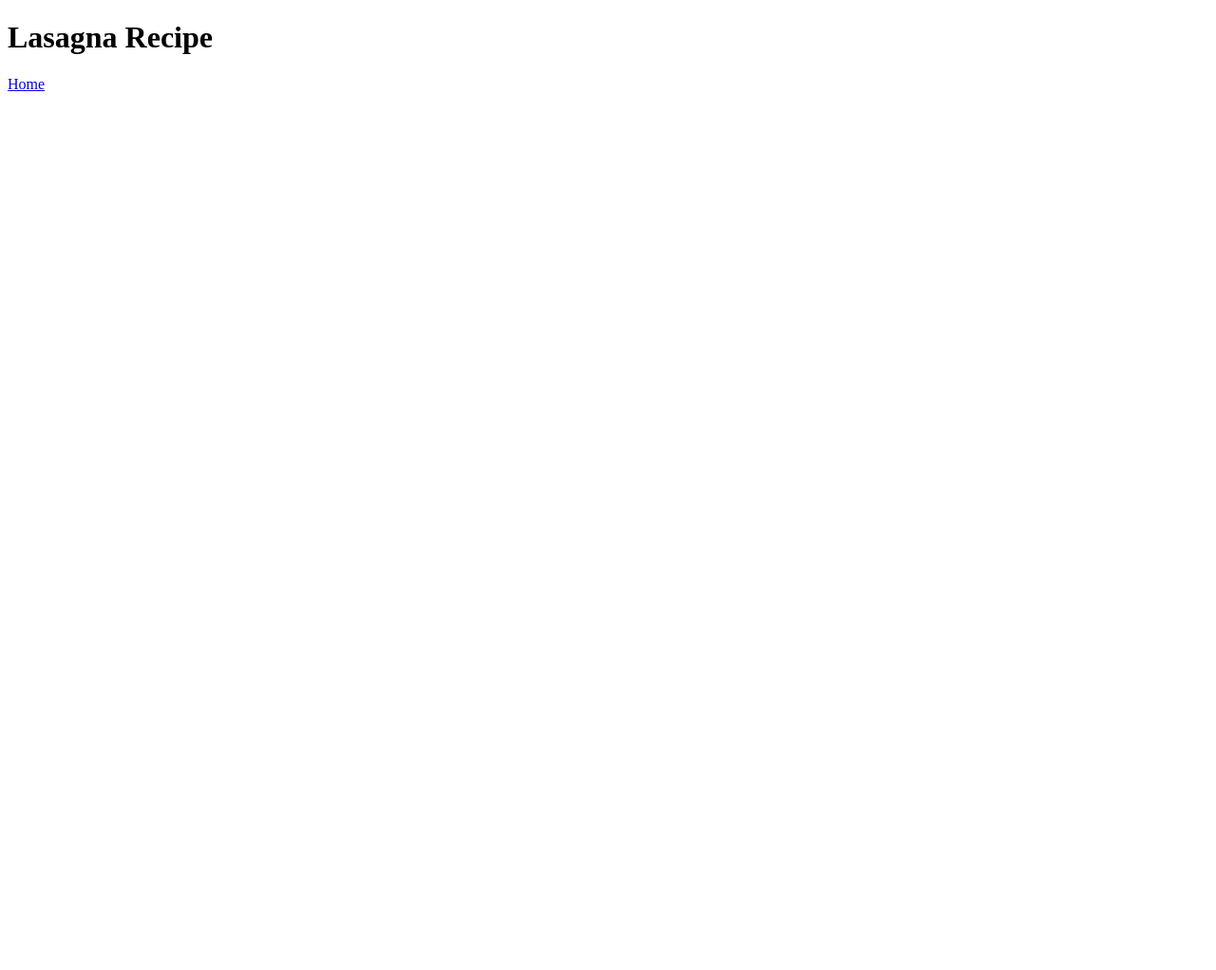
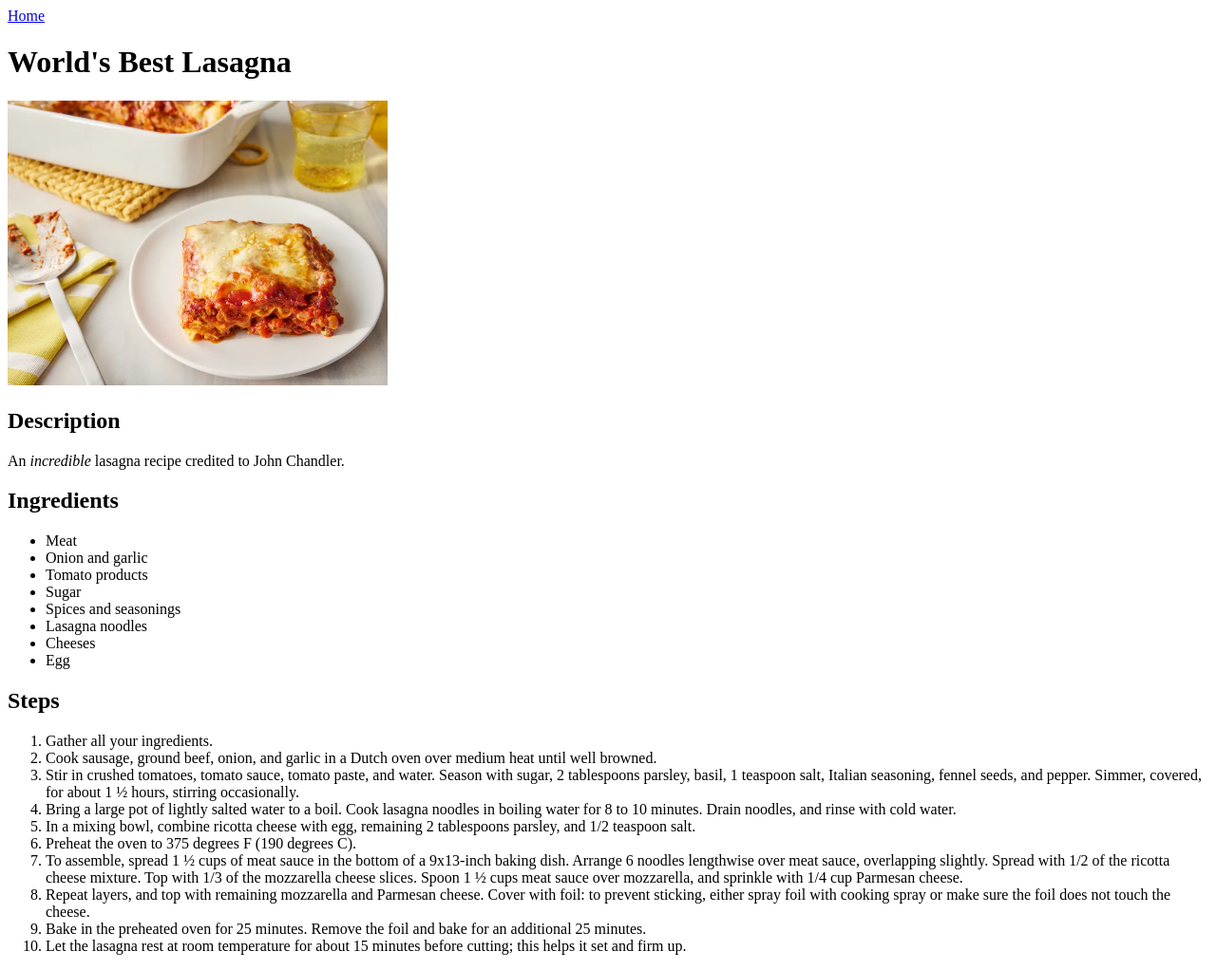
Before and after one commit to SpeakBoy/odin-recipes, a plain HTML site: page recipes/lasagna.html in a window 1280 px wide. Shown: the whole page at 95% size. Before the commit the page ends 800 px from the top, so only its background shows below. Drawn offline with Linux system fonts and the light colour scheme.

Commit message:
Add lasagna recipe page content

```diff
--- a/recipes/lasagna.html
+++ b/recipes/lasagna.html
@@ -2,11 +2,82 @@
 <html lang="en">
     <head>
         <meta charset="UTF-8">
-        <title>Lasagna Recipe</title>
+        <title>World's Best Lasagna</title>
     </head>
     <body>
-        <h1>Lasagna Recipe</h1>
+        <a href="../index.html">Home</a>
 
-        <a href="../index.html">Home</a>
+        <h1>World's Best Lasagna</h1>
+
+        <img src="../images/lasagna.jpg" width="400" alt="World's Best Lasagna">
+
+        <h2>Description</h2>
+
+        <p>
+            An <em>incredible</em> lasagna recipe credited to John Chandler.
+        </p>
+
+        <h2>Ingredients</h2>
+
+        <ul>
+            <li>Meat</li>
+            <li>Onion and garlic</li>
+            <li>Tomato products</li>
+            <li>Sugar</li>
+            <li>Spices and seasonings</li>
+            <li>Lasagna noodles</li>
+            <li>Cheeses</li>
+            <li>Egg</li>
+        </ul>
+
+        <h2>Steps</h2>
+
+        <ol>
+            <li>Gather all your ingredients.</li>
+            <li>
+                Cook sausage, ground beef, onion, and garlic
+                in a Dutch oven over medium heat until well browned.
+            </li>
+            <li>
+                Stir in crushed tomatoes, tomato sauce, tomato paste, and water.
+                Season with sugar, 2 tablespoons parsley, basil, 1 teaspoon salt,
+                Italian seasoning, fennel seeds, and pepper.
+                Simmer, covered, for about 1 ½ hours, stirring occasionally.
+            </li>
+            <li>
+                Bring a large pot of lightly salted water to a boil.
+                Cook lasagna noodles in boiling water for 8 to 10 minutes.
+                Drain noodles, and rinse with cold water.
+            </li>
+            <li>
+                In a mixing bowl, combine ricotta cheese with egg,
+                remaining 2 tablespoons parsley, and 1/2 teaspoon salt.
+            </li>
+            <li>
+                Preheat the oven to 375 degrees F (190 degrees C).
+            </li>
+            <li>
+                To assemble, spread 1 ½ cups of meat sauce in the bottom
+                of a 9x13-inch baking dish. Arrange 6 noodles lengthwise
+                over meat sauce, overlapping slightly. Spread with 1/2 of the
+                ricotta cheese mixture. Top with 1/3 of the mozzarella cheese
+                slices. Spoon 1 ½ cups meat sauce over mozzarella,
+                and sprinkle with 1/4 cup Parmesan cheese.
+            </li>
+            <li>
+                Repeat layers, and top with remaining mozzarella and
+                Parmesan cheese. Cover with foil: to prevent sticking,
+                either spray foil with cooking spray or make sure the
+                foil does not touch the cheese.
+            </li>
+            <li>
+                Bake in the preheated oven for 25 minutes.
+                Remove the foil and bake for an additional 25 minutes.
+            </li>
+            <li>
+                Let the lasagna rest at room temperature for about 15 minutes
+                before cutting; this helps it set and firm up.
+            </li>
+        </ol>
     </body>
 </html>
```
Also changed, not shown: index.html (+1 -1 lines), images/lasagna.jpg (added).
